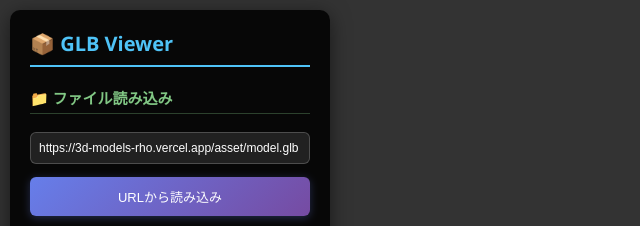
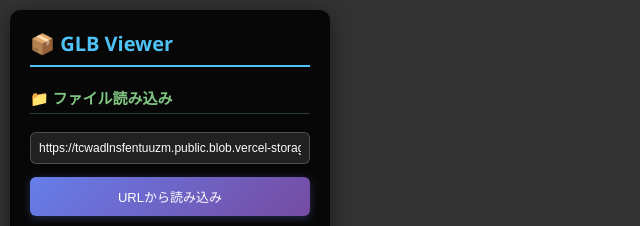
Before and after one commit to he-alnk/3d-models, a website: page index.html in a window 1280 px wide. Shown: the top 226 px of the page, 0-640 px from the left. Drawn offline with nearby package versions, Linux system fonts and the light colour scheme; no server answers.

Commit message:
modelファイルの参照先を変更

```diff
--- a/index.html
+++ b/index.html
@@ -1818,7 +1818,7 @@
 
         // ========== 初期読み込み ==========
         // 起動時にGoogle DriveからGLBファイルを読み込む
-        const downloadURL = 'https://3d-models-rho.vercel.app/asset/model.glb';
+        const downloadURL = 'https://tcwadlnsfentuuzm.public.blob.vercel-storage.com/model.glb';
 
         // URLを入力欄に表示
         document.getElementById('urlInput').value = downloadURL;
```
